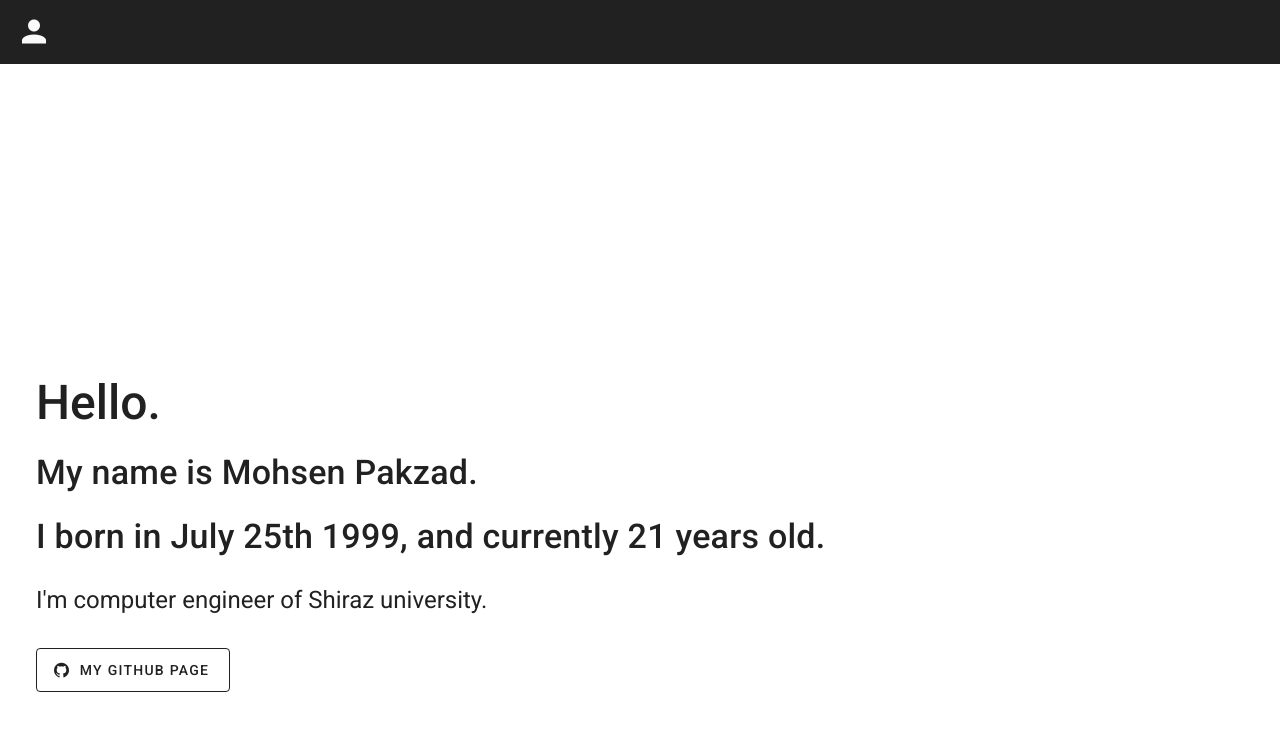
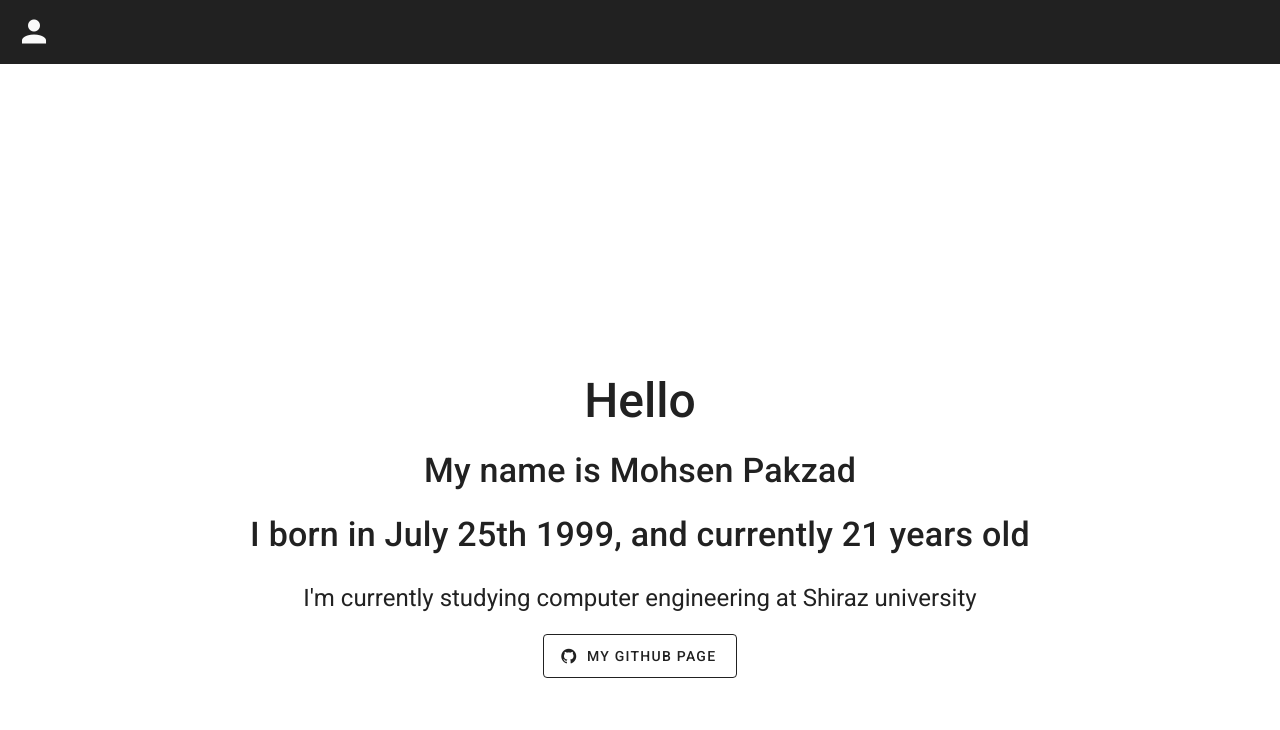
Before and after one commit to mohsenpakzad/my-personal-website, a Nuxt app: page / in a window 1280 px wide. Shown: the top 730 px of the page. Built offline with nearby package versions, Linux system fonts and the light colour scheme.

Commit message:
Refactor all previous WHF codes and create new looking

```diff
--- a/pages/index.vue
+++ b/pages/index.vue
@@ -1,24 +1,25 @@
 <template>
   <v-container fluid>
-    <v-row class="ma-3">
-      <v-col>
-        <v-avatar class="mb-4" size="250">
+    <v-row justify="center">
+      <v-avatar class="my-4" size="280">
         <v-img src="/me.jpg"></v-img>
       </v-avatar>
-        <h1 class="font-weight-medium text-h3 py-3">
-          Hello.
+    </v-row>
+    <h1 class="font-weight-medium text-center text-h3 py-3">
+      Hello
     </h1>
-        <h2 class="font-weight-medium text-h4 py-3">
-          My name is Mohsen Pakzad.
+    <h2 class="font-weight-medium text-center text-h4 py-3">
+      My name is Mohsen Pakzad
     </h2>
 
     <!-- TODO: make formattedAge show also months and days -->
-        <h3 class="font-weight-medium text-h4 py-3">
-          I born in {{ myFormattedBirthday }}, and currently {{ myFormattedAge }} old.
+    <h3 class="font-weight-medium text-center text-h4 py-3">
+      I born in {{ myFormattedBirthday }}, and currently {{ myFormattedAge }} old
     </h3>
-        <p class="font-weight-regular headline py-4">
-          I'm computer engineer of Shiraz university.
+    <p class="font-weight-regular text-center headline py-4">
+      I'm currently studying computer engineering at Shiraz university
     </p>
+    <v-row justify="center">
       <v-btn
           outlined
           :href="myGithubPageLink"
@@ -28,7 +29,6 @@
         <v-icon left>mdi-github</v-icon>
         My github page
       </v-btn>
-      </v-col>
     </v-row>
   </v-container>
 </template>
```
Lines whose indentation alone changed are shown as unchanged.
